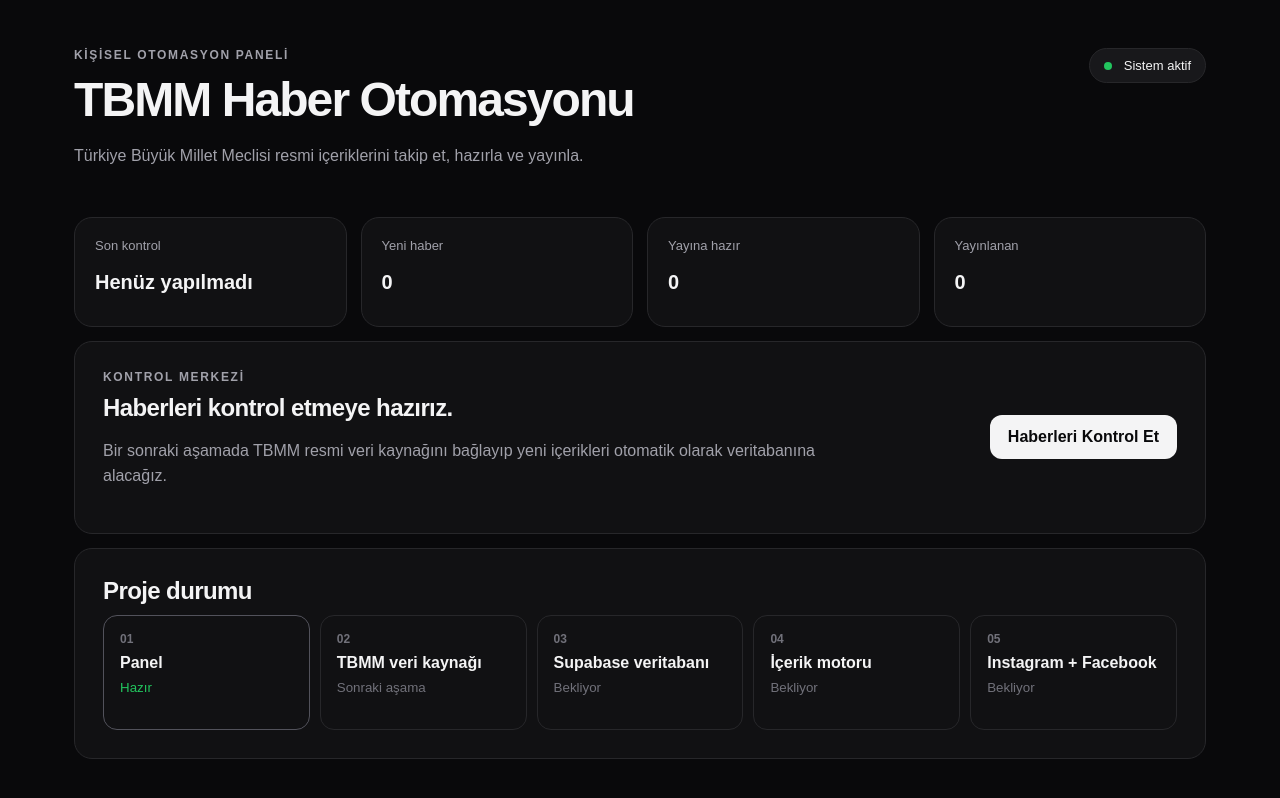
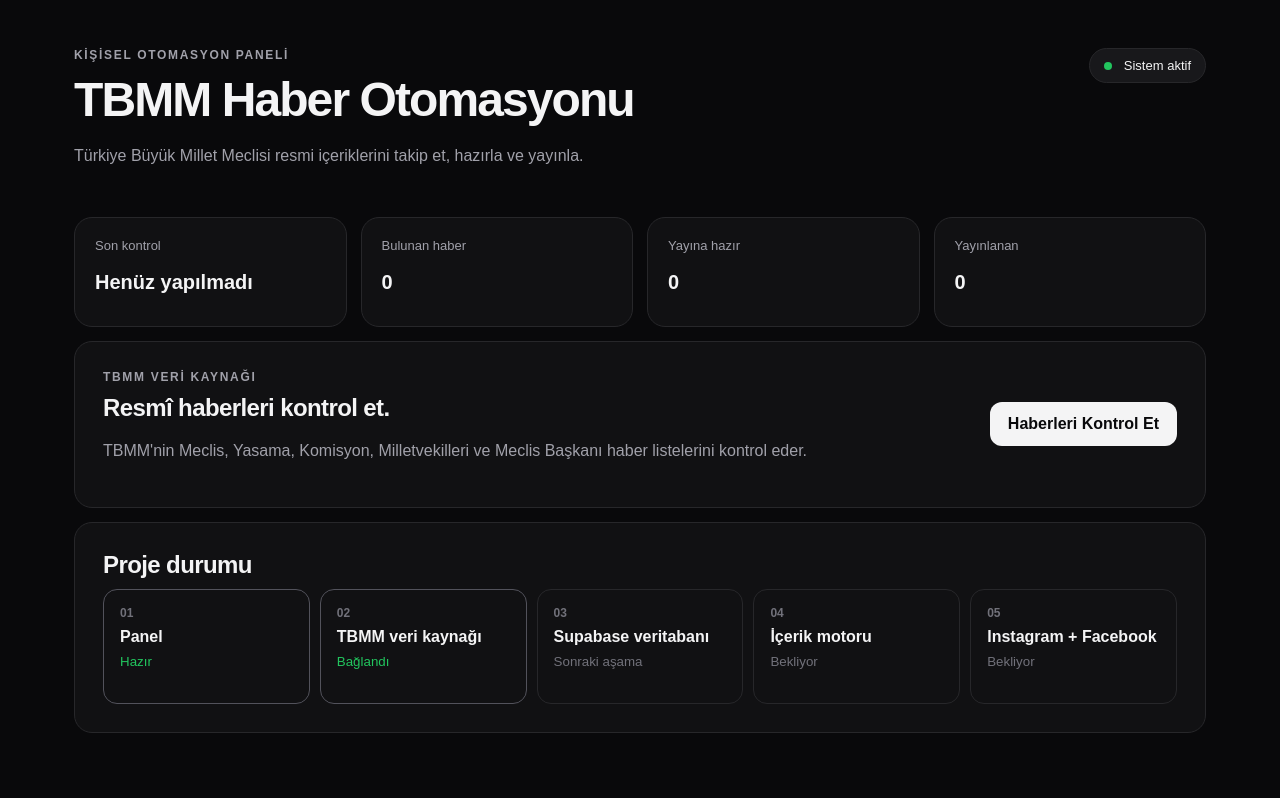
Before and after one commit to Bclblr/tbmm-news-automation, a Next.js app: page / in a window 1280 px wide. Shown: the top 798 px of the page. Built offline with nearby package versions, Linux system fonts and the light colour scheme.

Commit message:
feat: add TBMM news check UI

```diff
--- a/app/page.tsx
+++ b/app/page.tsx
@@ -1,4 +1,36 @@
+"use client";
+
+import { useState } from "react";
+
+type NewsItem = {
+  id: string;
+  title: string;
+  summary: string;
+  url: string;
+  publishedAt: string;
+  category: string;
+};
+
 export default function Home() {
+  const [loading, setLoading] = useState(false);
+  const [items, setItems] = useState<NewsItem[]>([]);
+  const [error, setError] = useState("");
+
+  async function checkNews() {
+    setLoading(true);
+    setError("");
+    try {
+      const response = await fetch("/api/tbmm/check", { cache: "no-store" });
+      const data = await response.json();
+      if (!response.ok || !data.ok) throw new Error(data.error ?? "Haberler alınamadı.");
+      setItems(data.items ?? []);
+    } catch (err) {
+      setError(err instanceof Error ? err.message : "Bilinmeyen hata");
+    } finally {
+      setLoading(false);
+    }
+  }
+
   return (
     <main className="dashboard">
       <header className="header">
@@ -11,27 +43,50 @@
       </header>
 
       <section className="stats">
-        <div className="card"><span>Son kontrol</span><strong>Henüz yapılmadı</strong></div>
-        <div className="card"><span>Yeni haber</span><strong>0</strong></div>
+        <div className="card"><span>Son kontrol</span><strong>{items.length ? "Az önce" : "Henüz yapılmadı"}</strong></div>
+        <div className="card"><span>Bulunan haber</span><strong>{items.length}</strong></div>
         <div className="card"><span>Yayına hazır</span><strong>0</strong></div>
         <div className="card"><span>Yayınlanan</span><strong>0</strong></div>
       </section>
 
       <section className="main-card">
         <div>
-          <p className="eyebrow">KONTROL MERKEZİ</p>
-          <h2>Haberleri kontrol etmeye hazırız.</h2>
-          <p className="muted">Bir sonraki aşamada TBMM resmi veri kaynağını bağlayıp yeni içerikleri otomatik olarak veritabanına alacağız.</p>
+          <p className="eyebrow">TBMM VERİ KAYNAĞI</p>
+          <h2>Resmî haberleri kontrol et.</h2>
+          <p className="muted">TBMM'nin Meclis, Yasama, Komisyon, Milletvekilleri ve Meclis Başkanı haber listelerini kontrol eder.</p>
         </div>
-        <button>Haberleri Kontrol Et</button>
+        <button onClick={checkNews} disabled={loading}>{loading ? "Kontrol ediliyor..." : "Haberleri Kontrol Et"}</button>
       </section>
+
+      {error && <div className="error">{error}</div>}
+
+      {items.length > 0 && (
+        <section className="roadmap">
+          <div className="section-title">
+            <div><p className="eyebrow">SONUÇLAR</p><h2>TBMM'den alınan içerikler</h2></div>
+            <span className="count">{items.length} kayıt</span>
+          </div>
+          <div className="news-list">
+            {items.map((item) => (
+              <article className="news-item" key={item.id}>
+                <div>
+                  <span className="tag">{item.category}</span>
+                  <h3>{item.title}</h3>
+                  <small>{item.publishedAt}</small>
+                </div>
+                <a href={item.url} target="_blank" rel="noreferrer">TBMM'de aç →</a>
+              </article>
+            ))}
+          </div>
+        </section>
+      )}
 
       <section className="roadmap">
         <h2>Proje durumu</h2>
         <div className="steps">
           <div className="step active"><b>01</b><span>Panel</span><small>Hazır</small></div>
-          <div className="step"><b>02</b><span>TBMM veri kaynağı</span><small>Sonraki aşama</small></div>
-          <div className="step"><b>03</b><span>Supabase veritabanı</span><small>Bekliyor</small></div>
+          <div className="step active"><b>02</b><span>TBMM veri kaynağı</span><small>Bağlandı</small></div>
+          <div className="step"><b>03</b><span>Supabase veritabanı</span><small>Sonraki aşama</small></div>
           <div className="step"><b>04</b><span>İçerik motoru</span><small>Bekliyor</small></div>
           <div className="step"><b>05</b><span>Instagram + Facebook</span><small>Bekliyor</small></div>
         </div>
```
